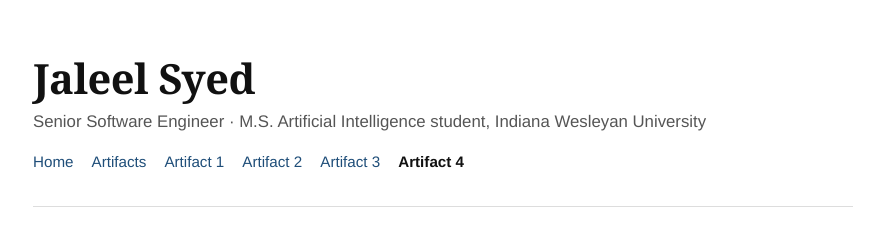
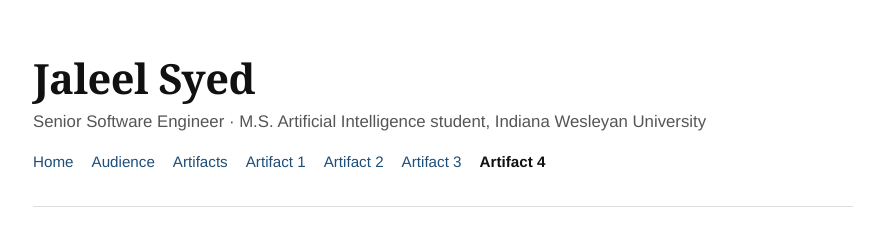
Before and after one commit to jaleelsyed/jaleelsyed, a plain HTML site: page artifact-4.html in a window 1280 px wide. Shown: the top 243 px of the page, without its empty margins (197-1081 px from the left). Drawn offline with Linux system fonts and the light colour scheme.

Commit message:
Update navigation links in artifact-4.html

```diff
--- a/artifact-4.html
+++ b/artifact-4.html
@@ -56,7 +56,7 @@
 <header>
   <h1>Jaleel Syed</h1>
   <p class="role">Senior Software Engineer &middot; M.S. Artificial Intelligence student, Indiana Wesleyan University</p>
-  <nav><a href="index.html">Home</a><a href="index.html#artifacts">Artifacts</a><a href="artifact-1.html">Artifact 1</a><a href="artifact-2.html">Artifact 2</a><a href="artifact-3.html">Artifact 3</a><a href="artifact-4.html" class="on">Artifact 4</a></nav>
+  <nav><a href="index.html">Home</a><a href="index.html#audience">Audience</a><a href="index.html#artifacts">Artifacts</a><a href="artifact-1.html">Artifact 1</a><a href="artifact-2.html">Artifact 2</a><a href="artifact-3.html">Artifact 3</a><a href="artifact-4.html" class="on">Artifact 4</a></nav>
 </header>
 <section>
 <article id="artifact-4">
```
